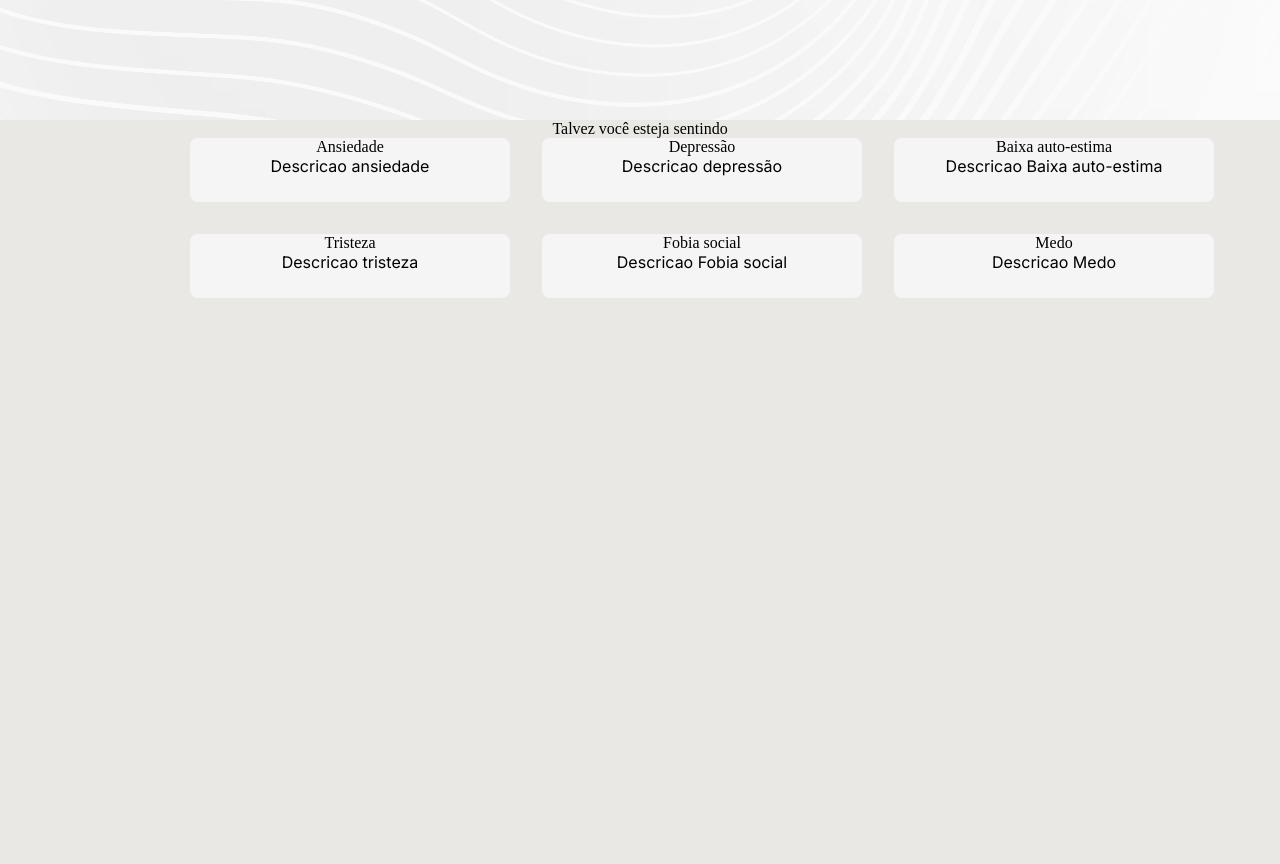
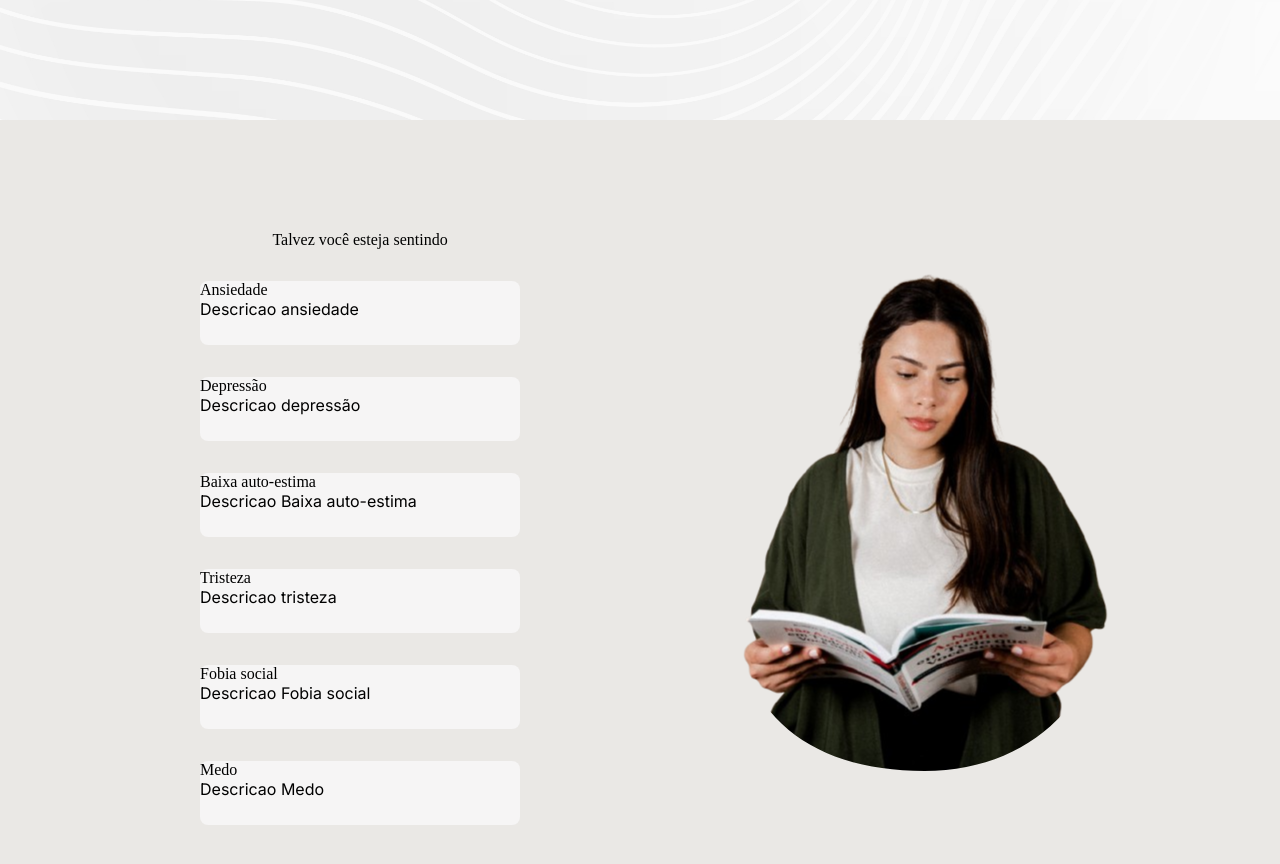
Before and after one commit to kauacode/psychologist-personal-site, a React (Vite) app: page / in a window 1280 px wide. Shown: the part 580-1444 px from the top of the page. Built offline with nearby package versions, Linux system fonts and the light colour scheme.

Commit message:
feat: include image and adjust Wellness grid to flex layout

```diff
--- a/src/components/Wellness/Wellness.jsx
+++ b/src/components/Wellness/Wellness.jsx
@@ -1,5 +1,7 @@
 import styles from './Wellness.module.css'
 import Card from '../Card/Card'
+
+import imagemLendo from '../../assets/sideImage.png'
 
 export function Wellness() {
   const problems = [
@@ -14,8 +16,11 @@ export function Wellness() {
   return (
     <main>
       <div className={styles.backgroundContainer}>
-        <h2>Talvez você esteja sentindo</h2>
+        <div className={styles.imageContainer}>
+          <img src={imagemLendo} alt="" />
+        </div>
         <div className={styles.cardContainer}>
+          <h2>Talvez você esteja sentindo</h2>
           {problems.map((item, index) =>
             <Card key={index} title={item.title} description={item.description} />
           )}
--- a/src/components/Wellness/Wellness.module.css
+++ b/src/components/Wellness/Wellness.module.css
@@ -1,21 +1,56 @@
 .backgroundContainer {
+  display: flex;
+  flex-direction: column;
+  align-items: center;
   background: #EAE8E5;
   width: 100%;
   height: 100vh;
   text-align: center;
+  padding: 2rem;
 }
 
 .cardContainer {
   display: grid;
+  width: 100%;
   grid-template-columns: repeat(1, 1fr);
   gap: 2rem;
-  place-items: center; /* Alinha os cards no centro */
+  place-items: center;
+  margin-top: 1rem;
 }
 
+.imageContainer {
+  width: 100%;
+  display: flex;
+  justify-content: center;
+}
+
+.imageContainer img {
+  max-width: 80%;
+}
+
+
+
 @media(min-width: 1280px) {
+  .backgroundContainer {
+    flex-direction: row;
+    justify-content: space-between;
+    height: 100vh;
+    padding: 0 5rem;
+  }
+
   .cardContainer {
-    max-width: 900px;
-    grid-template-columns: repeat(3, 1fr);
-    margin: 0 auto;
+    max-width: 50%;
+    display: flex;
+    flex-direction: column;
+    align-items: center;
+    text-align: left;
+    order: 1;
+  }
+
+  .imageContainer {
+    max-width: 100%;
+    display: flex;
+    justify-content: center;
+    order: 2;
   }
 }
```
Also changed, not shown: src/assets/sideImage.png (added).
